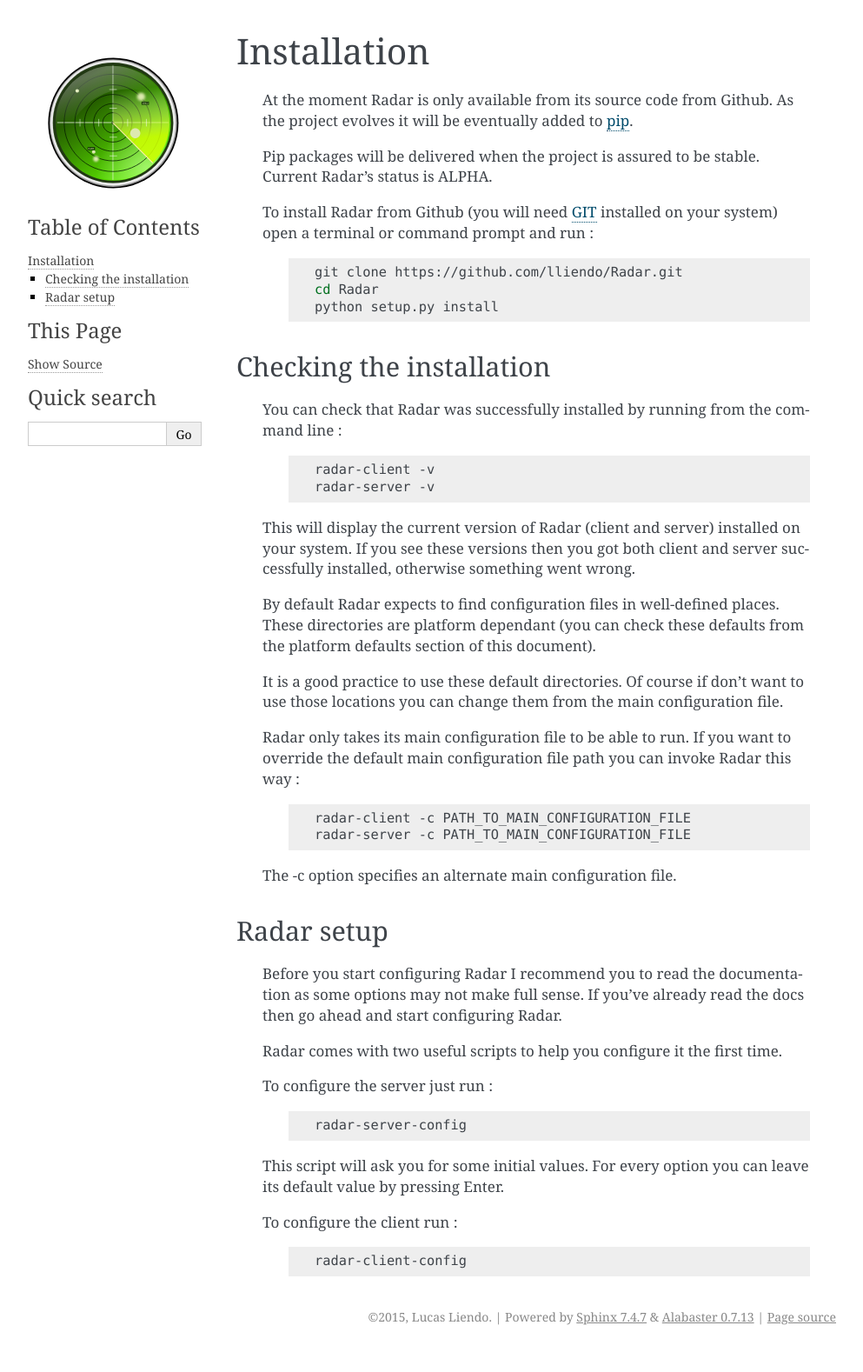
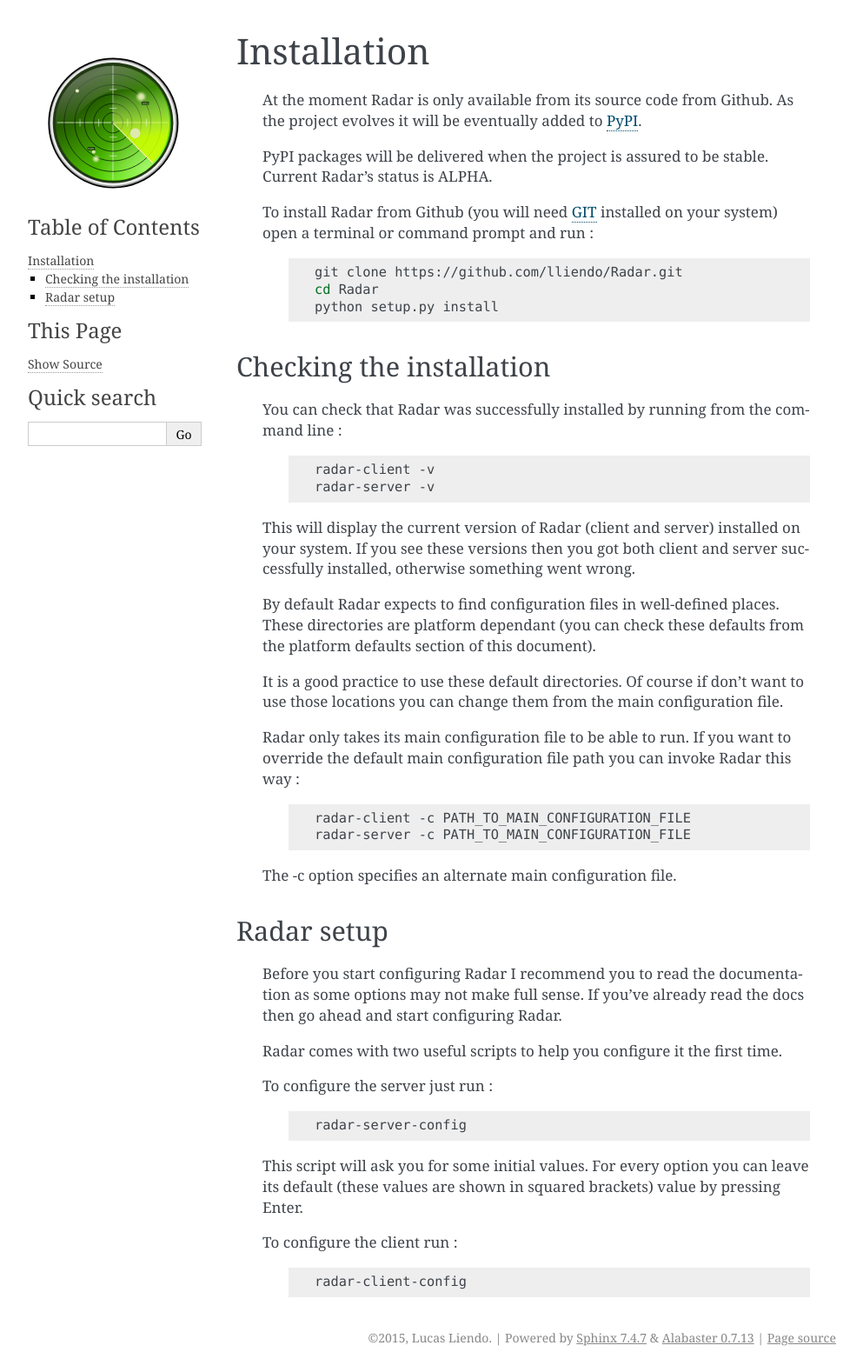
Before and after one commit to lliendo/Radar, a Sphinx documentation site: the page built from docs/installation.rst, in a window 1280 px wide. Shown: the whole page at 87% size, without its empty margins (148-1141 px from the left). Built offline with Sphinx 7.4.7, drawn with Linux system fonts in a browser that asks for light colours; before the commit the page ends 1554 px from its top, so only the background shows below that.

Commit message:
- Updated documentation.

```diff
--- a/docs/installation.rst
+++ b/docs/installation.rst
@@ -2,9 +2,9 @@
 ============
 
     At the moment Radar is only available from its source code from Github.
-    As the project evolves it will be eventually added to `pip <https://pip.pypa.io/en/stable/>`_.
+    As the project evolves it will be eventually added to `PyPI <https://pypi.python.org/pypi>`_.
 
-    Pip packages will be delivered when the project is assured to be stable.
+    PyPI packages will be delivered when the project is assured to be stable.
     Current Radar's status is ALPHA.
 
     To install Radar from Github (you will need `GIT <https://git-scm.com/>`_ installed on your system)
@@ -68,7 +68,8 @@
             radar-server-config
 
     This script will ask you for some initial values. For every option you can
-    leave its default value by pressing Enter.
+    leave its default (these values are shown in squared brackets) value by pressing
+    Enter.
 
     To configure the client run :
 
```
